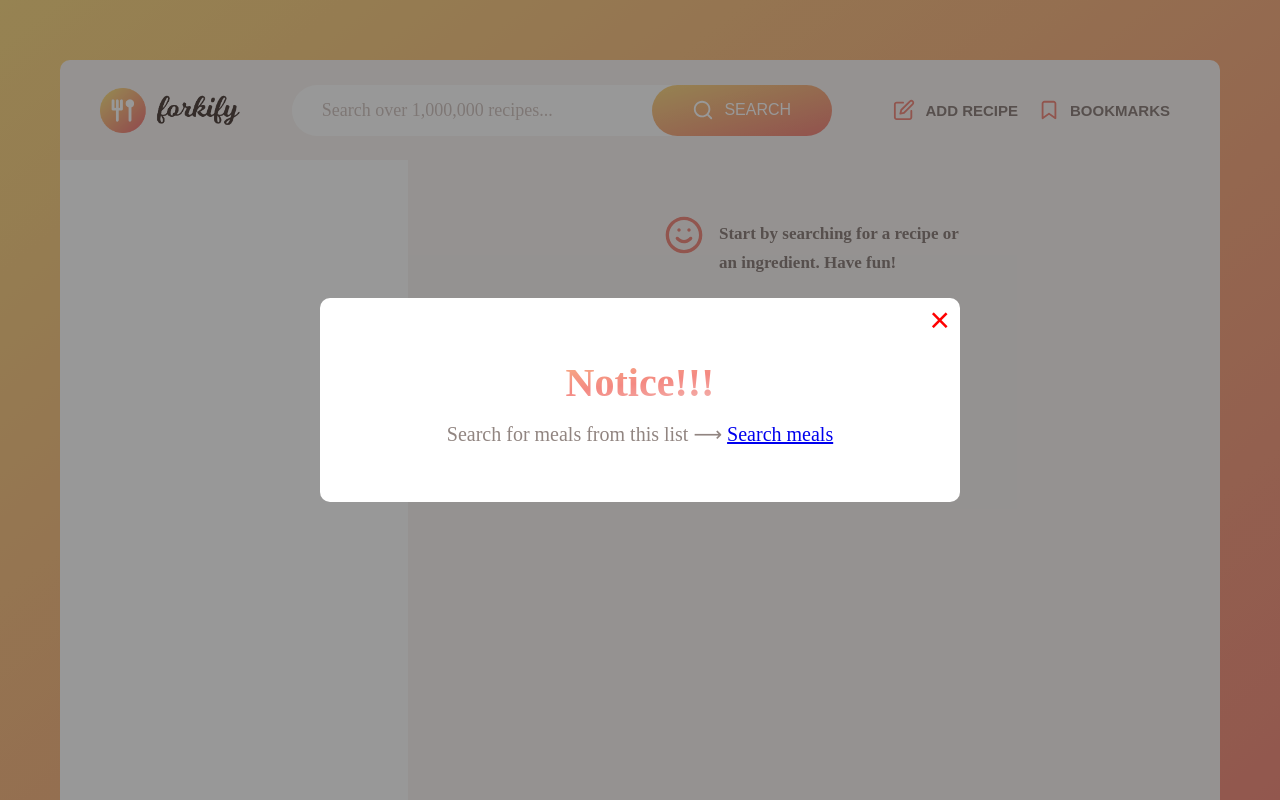
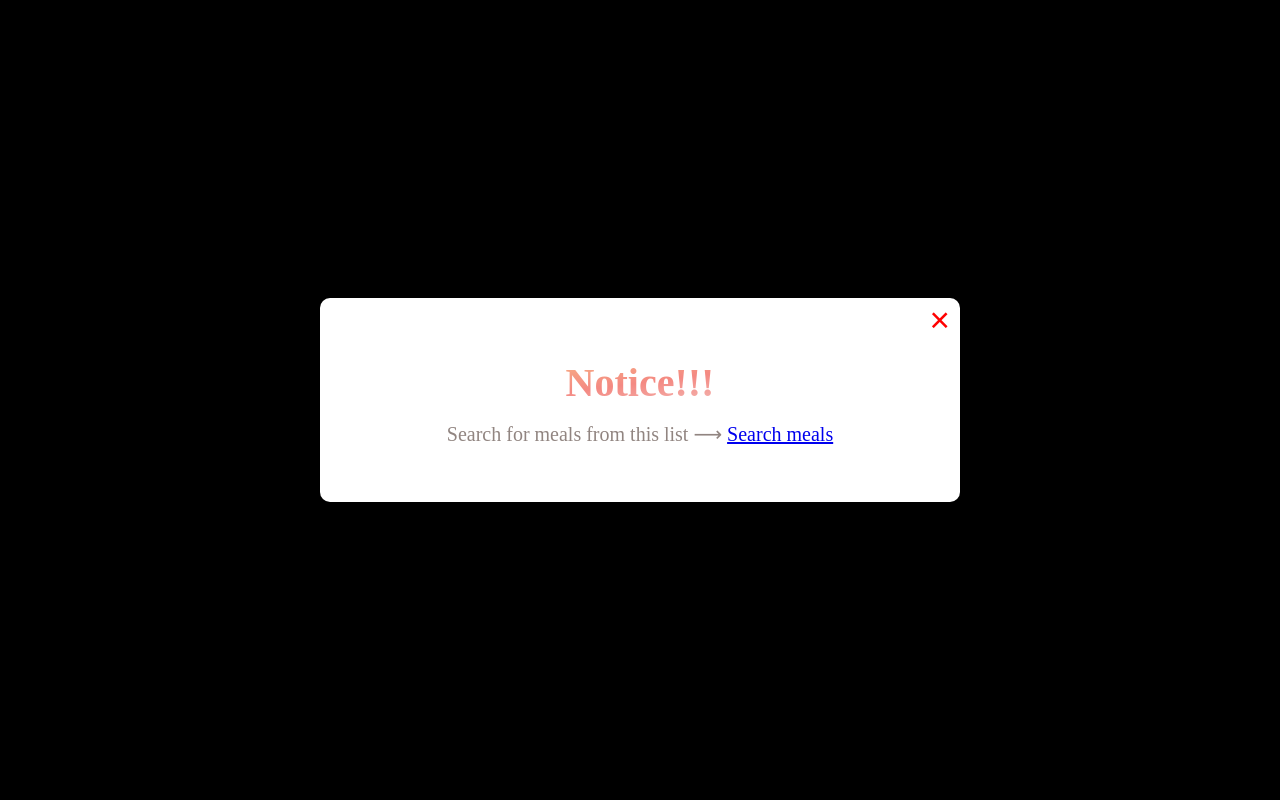
Before and after one commit to CyberScript007/Forkify-App, a website built with Parcel: page index.html in a window 1280 px wide. Shown: the top 800 px of the page. Built offline with nearby package versions, Linux system fonts and the light colour scheme.

Commit message:
Rendering pop up

```diff
--- a/sass/component/_popup.scss
+++ b/sass/component/_popup.scss
@@ -5,7 +5,7 @@
   left: 0;
   width: 100%;
   height: 100%;
-  background-color: rgba(0, 0, 0, 0.404);
+  background-color: #000;
   display: flex;
   justify-content: center;
   align-items: center;
```
